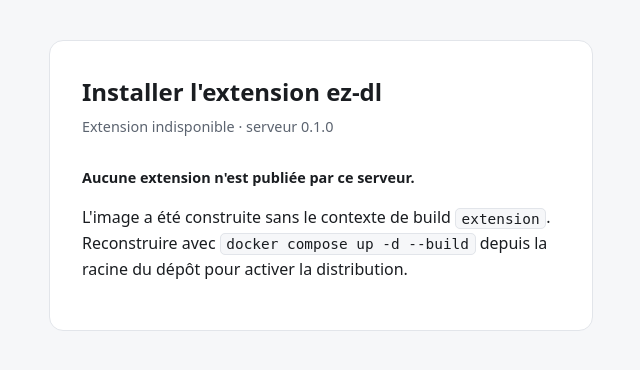
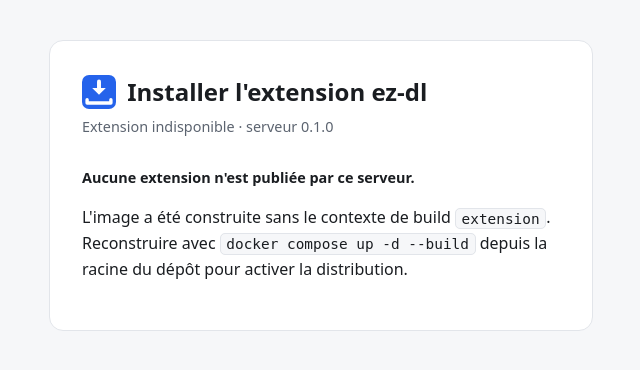
Before and after one commit to CorentinGC/ez-dl, a FastAPI app: page /extension in a window 1280 px wide. Shown: the top 370 px of the page, without its empty margins (319-959 px from the left). Run offline with FastAPI, Linux system fonts and the light colour scheme; parts of the project's set-up code (start-up, migrations or seed data) failed here and were passed over.

Commit message:
feat(server): page /extension aux couleurs de la marque (ez-dl-7bq)
Trois changements sur le template de la page d'installation :

- les balises link du favicon, qui pointent les routes ajoutées en 1e1c06a. Sans
  elles, le navigateur cherchait /favicon.ico de lui-même et l'onglet gardait
  l'icône générique ;
- le lockup au-dessus du titre, teinté par les variables de la page pour suivre le
  thème clair/sombre ;
- l'accent aligné sur celui de la popup. La page servait #2f6feb / #4c8bf5, un bleu
  voisin mais distinct de #2563eb / #3b82f6 : deux surfaces du même produit
  affichaient deux bleus différents.

Le template est rendu par string.Template.substitute : vérifié qu'aucun $ littéral
n'a été introduit, seuls les trois placeholders attendus subsistent.

Co-Authored-By: Claude Opus 5 (1M context) <noreply@anthropic.com>

```diff
--- a/server/app/templates/extension.html
+++ b/server/app/templates/extension.html
@@ -4,6 +4,9 @@
     <meta charset="utf-8" />
     <meta name="viewport" content="width=device-width, initial-scale=1" />
     <title>ez-dl — installer l'extension</title>
+    <link rel="icon" href="/favicon.svg" type="image/svg+xml" />
+    <link rel="alternate icon" href="/favicon.ico" sizes="16x16 32x32 48x48" />
+    <link rel="apple-touch-icon" href="/apple-touch-icon.png" />
     <style>
       :root {
         color-scheme: light dark;
@@ -11,7 +14,7 @@
         --card: #ffffff;
         --text: #1a1d21;
         --muted: #5c6470;
-        --accent: #2f6feb;
+        --accent: #2563eb;
         --accent-text: #ffffff;
         --border: #e2e5ea;
       }
@@ -21,8 +24,8 @@
           --card: #1e2228;
           --text: #e8eaed;
           --muted: #9aa3af;
-          --accent: #4c8bf5;
-          --accent-text: #0d1117;
+          --accent: #3b82f6;
+          --accent-text: #0b1220;
           --border: #2c313a;
         }
       }
@@ -44,8 +47,17 @@
         border-radius: 14px;
         padding: 2rem;
       }
+      .page-brand {
+        display: flex;
+        align-items: center;
+        gap: 0.7rem;
+        margin-bottom: 0.25rem;
+      }
+      .page-brand svg {
+        flex: none;
+      }
       h1 {
-        margin: 0 0 0.25rem;
+        margin: 0;
         font-size: 1.5rem;
       }
       .versions {
@@ -108,7 +120,20 @@
   </head>
   <body>
     <main>
-      <h1>Installer l'extension ez-dl</h1>
+      <div class="page-brand">
+        <!-- Marque ez-dl : géométrie de assets/icon.svg, teintée par les variables de cette
+             page pour suivre le thème clair/sombre du navigateur. -->
+        <svg width="34" height="34" viewBox="0 0 24 24" aria-hidden="true" focusable="false">
+          <rect width="24" height="24" rx="5" fill="var(--accent)" />
+          <g color="var(--accent-text)">
+            <rect x="10.6" y="3.2" width="2.8" height="6.8" rx="1.4" fill="currentColor" />
+            <path d="M7.2 9.2h9.6L12 14z" fill="currentColor" />
+            <path d="M3.6 17.4V19.8H20.4V17.4" fill="none" stroke="currentColor"
+                  stroke-width="2.4" stroke-linecap="round" stroke-linejoin="round" />
+          </g>
+        </svg>
+        <h1>Installer l'extension ez-dl</h1>
+      </div>
       <p class="versions">Extension $version · serveur $server_version</p>
       $body
     </main>
```
